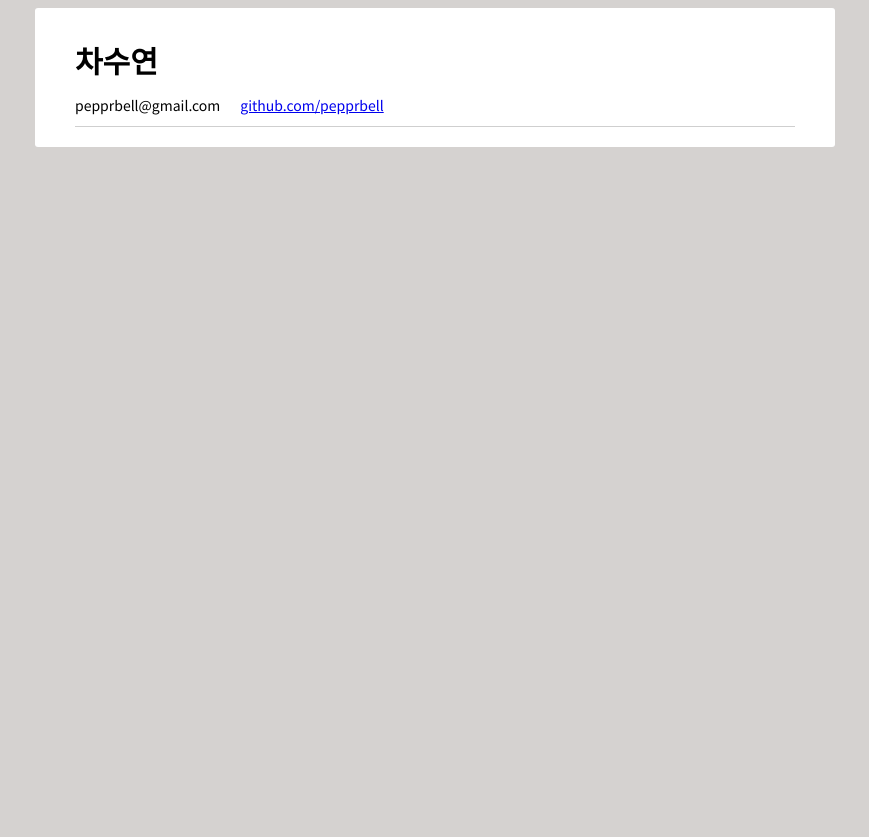
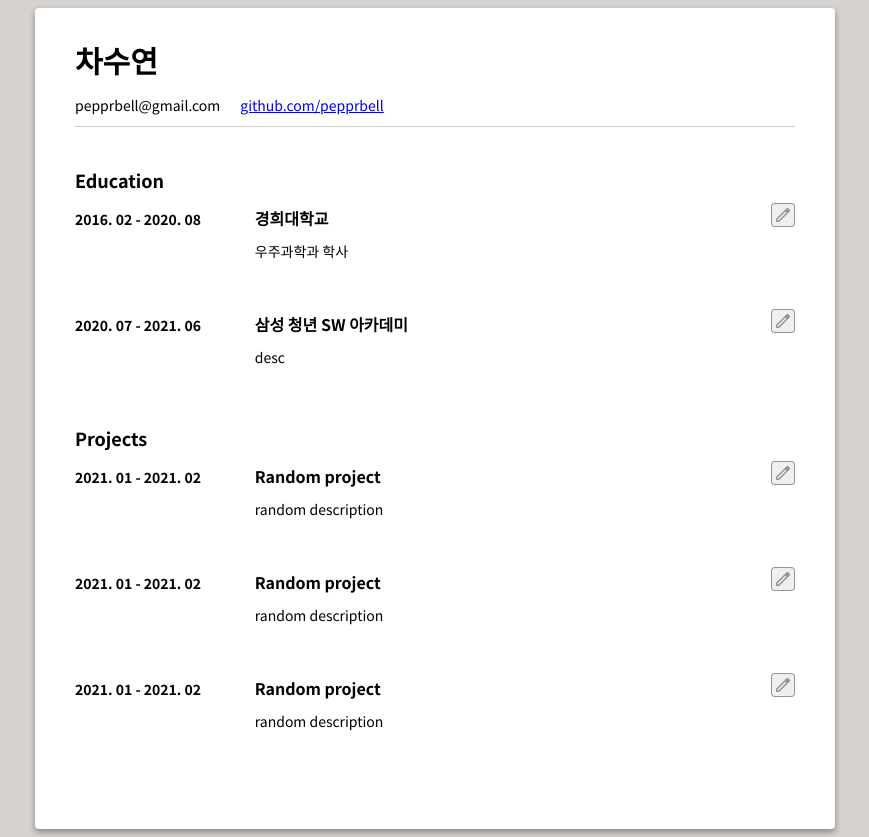
Before and after one commit to pepprbell/odin-projects, a React (Create React App) app in the folder 3.Javascript/odin-cv-project/: page / in a window 1280 px wide. Shown: the whole page, without its empty margins (205-1074 px from the left). Before the commit the page ends 800 px from the top, so only its background shows below. Built offline with nearby package versions, Linux system fonts and the light colour scheme.

Commit message:
Add structure to section and input component

```diff
--- a/3.Javascript/odin-cv-project/public/index.html
+++ b/3.Javascript/odin-cv-project/public/index.html
@@ -24,6 +24,7 @@
       work correctly both with client-side routing and a non-root public URL.
       Learn how to configure a non-root public URL by running `npm run build`.
     -->
+    <link rel="stylesheet" href="https://fonts.googleapis.com/css2?family=Material+Symbols+Outlined:opsz,wght,FILL,GRAD@20..48,100..700,0..1,-50..200" />
     <title>React App</title>
   </head>
   <body>
--- a/3.Javascript/odin-cv-project/src/App.css
+++ b/3.Javascript/odin-cv-project/src/App.css
@@ -2,7 +2,8 @@
     background-color: #fff;
     width: 800px;
     margin: 0 auto;
-    padding: 20px 40px;
+    padding: 20px 40px 40px;
     box-sizing: border-box;
-    border-radius: 3px;
+    border-radius: 4px;
+    box-shadow: rgba(0, 0, 0, 0.16) 0px 3px 6px, rgba(0, 0, 0, 0.23) 0px 3px 6px;
 }
--- a/3.Javascript/odin-cv-project/src/App.jsx
+++ b/3.Javascript/odin-cv-project/src/App.jsx
@@ -1,6 +1,7 @@
 import { Component } from 'react';
 import './App.css';
 import Header from './components/Header';
+import Section from './components/Section';
 
 class App extends Component {
   constructor() {
@@ -13,10 +14,39 @@ class App extends Component {
     github: 'github.com/pepprbell'
   }
 
+  education = {
+    sectionName: 'Education',
+    data: [
+    {date: '2016. 02 - 2020. 08',
+     title: '경희대학교',
+     desc: '우주과학과 학사'},
+    {date: '2020. 07 - 2021. 06',
+     title: '삼성 청년 SW 아카데미',
+     desc: 'desc'},
+    ]
+  }
+
+  projects = {
+    sectionName: 'Projects',
+    data:[
+    {date: '2021. 01 - 2021. 02',
+      title: 'Random project',
+      desc: 'random description'},
+    {date: '2021. 01 - 2021. 02',
+      title: 'Random project',
+      desc: 'random description'},
+    {date: '2021. 01 - 2021. 02',
+      title: 'Random project',
+      desc: 'random description'},
+    ]
+  }
+
   render() {
     return (
       <div className="App">
         <Header data={this.header}></Header>
+        <Section data={this.education}></Section>
+        <Section data={this.projects}></Section>
       </div>
     );
   }
--- a/3.Javascript/odin-cv-project/src/components/Header.css
+++ b/3.Javascript/odin-cv-project/src/components/Header.css
@@ -12,5 +12,5 @@
     width: 100%;
     height: 1px;
     background-color: #00000030;
-    margin-top: 10px;
+    margin: 10px 0 40px;
 }
--- /dev/null
+++ b/3.Javascript/odin-cv-project/src/components/Input.css
@@ -0,0 +1,21 @@
+h3, p, h4 {
+    /* border: 1px solid black; */
+}
+
+.input:hover {
+    /* outline: 1px solid red; */
+}
+
+.title {
+    line-height: 30px;
+}
+
+.date {
+    font-weight: bold;
+    line-height: 30px;
+}
+
+.desc {
+    margin: 8px 0;
+    min-height: 50px;
+}
--- /dev/null
+++ b/3.Javascript/odin-cv-project/src/components/Input.jsx
@@ -0,0 +1,33 @@
+import React, { Component } from 'react'
+import './Input.css'
+
+class Input extends Component {
+  constructor(props) {
+    super(props)
+  }
+
+  render() {
+    // console.log(this.props)
+    const type = this.props.type
+    let input;
+    if (type == 'section') {
+      input = <h3>{this.props.children}</h3>
+    } else if (type == 'date') {
+      input = <p>{this.props.children}</p>
+    } else if (type == 'title') {
+      input = <h4>{this.props.children}</h4>
+    } else if (type == 'desc') {
+      input = <p>{this.props.children}</p>
+    }
+
+    const classname = `input ` + type
+
+    return (
+      <div className={classname}>
+        {input}
+      </div>
+    )
+  }
+}
+
+export default Input
--- /dev/null
+++ b/3.Javascript/odin-cv-project/src/components/Section.css
@@ -0,0 +1,55 @@
+.section-body {
+    position: relative;
+    margin: 20px 0;
+}
+
+.section-body {
+}
+
+.section-list {
+    /* margin-bottom: 20px; */
+}
+
+.container {
+    display: flex;
+    width: 100%;
+    height: fit-content;
+    align-items: baseline;
+    margin-bottom: 10px;
+}
+
+.container:hover {
+    outline: 1px solid #00000030;
+    border-radius: 4px;
+}
+
+.left {
+    min-width: calc(25% - 31px);
+}
+
+.right {
+    width: 100%;
+}
+
+.v-line {
+    width: 1px;
+    height: 100%;
+    background-color: #00000030;
+    margin: 0 15px;
+}
+
+.section-list button {
+    width: 24px;
+    height: 24px;
+    position: absolute;
+    right: 0;
+    cursor: pointer;
+    border: 1px solid #00000060;
+    border-radius: 4px;
+    padding: 1px;
+}
+
+.section-list button span {
+    font-size: 20px;
+    color: #00000060;
+  }
--- /dev/null
+++ b/3.Javascript/odin-cv-project/src/components/Section.jsx
@@ -0,0 +1,43 @@
+import React, { Component } from 'react'
+import Input from './Input'
+import './Section.css'
+
+class Section extends Component {
+  constructor(props) {
+    super(props)
+  }
+
+  // todo
+  // edit mode when click
+  // display/hide button when hover
+
+  render() {
+    const data = this.props.data.data
+    const items = data.map((item, idx) =>
+       <div className='container' key={idx} name={this.props.data.sectionName + idx}>
+        <div className='left'>
+          <Input type='date'>{item.date}</Input>
+        </div>
+        <div className='v-line'></div>
+        <div className='right'>
+          <div>
+            <Input type='title'>{item.title}</Input>
+            <Input type='desc'>{item.desc}</Input>
+          </div>
+        </div>
+        <button><span className="material-symbols-outlined">edit</span></button>
+       </div>
+      )
+
+    return (
+      <div className='section-body'>
+        <Input type='section'>{this.props.data.sectionName}</Input>
+        <div className='section-list'>
+          {items}
+        </div>
+      </div>
+    )
+  }
+}
+
+export default Section
--- a/3.Javascript/odin-cv-project/src/index.css
+++ b/3.Javascript/odin-cv-project/src/index.css
@@ -16,6 +16,7 @@ h2 {
 
 h3 {
     font-size: 18px;
+    margin: 10px 0;
 }
 
 h4 {
```
Also changed, not shown: 3.Javascript/odin-cv-project/components/Header.jsx (deleted, +0 -13 lines), 3.Javascript/odin-cv-project/components/Input.jsx (deleted, +0 -13 lines), 3.Javascript/odin-cv-project/components/Section.jsx (deleted, +0 -13 lines).
